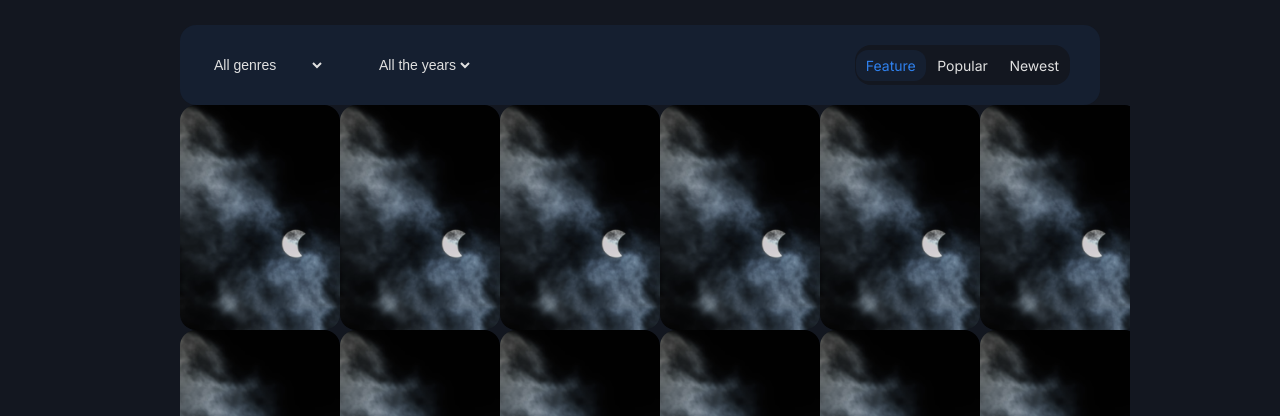
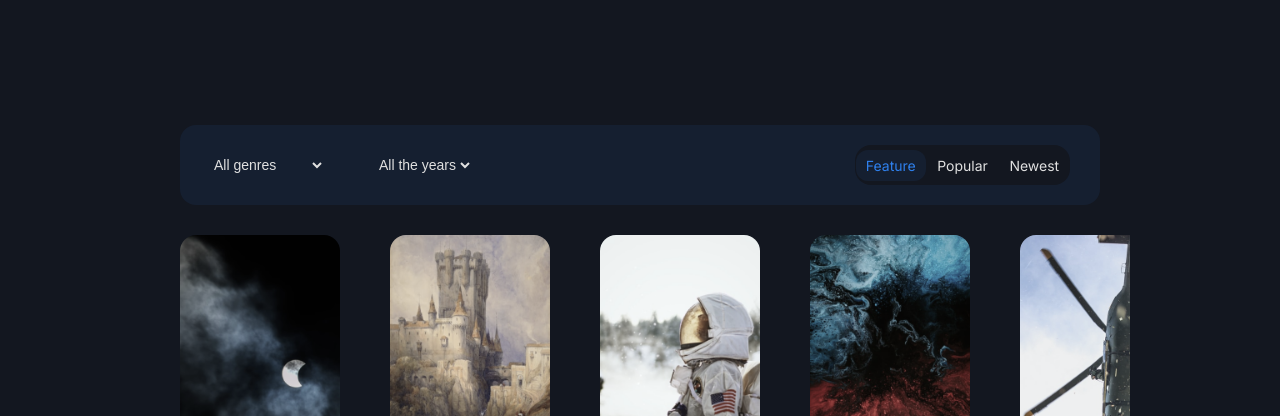
Before and after one commit to dev3h/flix-tv-clone, a plain HTML site: page index.html in a window 1280 px wide. Shown: the part 384-800 px from the top of the page. Drawn offline with Linux system fonts and the light colour scheme.

Commit message:
edit catalog html

```diff
--- a/assets/css/home/_catalog.css
+++ b/assets/css/home/_catalog.css
@@ -3,7 +3,7 @@
   padding: 3rem 0 8rem;
 }
 .catalog  > .container {
-  min-height: 100vh;
+  overflow: hidden;
 }
 .catalog-main {
   width: 100%;
@@ -12,6 +12,8 @@
 .catalog__nav {
   width: 100%;
   height: 8rem;
+  margin-top: 10rem;
+  margin-bottom: 3rem;
   padding: 2rem 3rem;
   border-radius: 1.6rem;
   display: flex;
@@ -44,6 +46,7 @@
   border-radius: 1.6rem;
   padding: 0.5rem 0;
   background: var(--bg-color);
+  cursor: pointer;
 }
 .catalog-radio span {
   display: block;
@@ -61,6 +64,7 @@
 .catalog__grid {
   display: grid;
   grid-template: repeat(3, 1fr) / repeat(6,1fr);
+  gap: 10rem 5rem;
 }
 .catalog__item {
   width: 16rem;
@@ -73,6 +77,7 @@
 }
 .card__cover  img {
   border-radius: 1.6rem;
+  transition: 0.3s ease-in-out;
 }
 a.card__cover:hover {
   color: #fff;
@@ -91,6 +96,10 @@ a.card__cover:hover {
   margin: 1.5rem 0;
   font-size: 1.7rem;
   font-family: var(--second-font);
+  overflow: hidden;
+  text-overflow: ellipsis;
+  white-space: nowrap;
+  color: var(--white-color);
 }
 .card__list {
   display: flex;
@@ -102,6 +111,9 @@ a.card__cover:hover {
 .card:hover .card__cover > i,
 .card:hover button {
   opacity: 1;
+}
+.card:hover .card__cover img {
+  filter: blur(0.3rem);
 }
 .card > button {
   position: absolute;
--- a/index.html
+++ b/index.html
@@ -359,11 +359,11 @@
                     </ul>
                   </div>
                 </div>
-                <!-- grid item 1 -->
+                <!-- grid item 2 -->
                 <div class="catalog__item">
                   <div class="card">
                     <a href="#" class="card__cover">
-                      <img src="./assets/images/catalog/catalog1.png" alt="" />
+                      <img src="./assets/images/catalog/catalog2.png" alt="" />
                       <i class="fal fa-play-circle"></i>
                     </a>
                     <button type="button" class="card__add">
@@ -371,23 +371,23 @@
                     </button>
                     <button type="button" class="card__rating">
                       <i class="fal fa-star"></i>
-                      9.1
+                      8.1
                     </button>
                     <h3 class="card__title">
-                      <a href="#">The Good Lord Bird</a>
+                      <a href="#">The Dictator</a>
                     </h3>
                     <ul class="card__list">
                       <li>Free</li>
-                      <li>Action</li>
-                      <li>2019</li>
+                      <li>Comedy</li>
+                      <li>2012</li>
                     </ul>
                   </div>
                 </div>
-                <!-- grid item 1 -->
+                <!-- grid item 3 -->
                 <div class="catalog__item">
                   <div class="card">
                     <a href="#" class="card__cover">
-                      <img src="./assets/images/catalog/catalog1.png" alt="" />
+                      <img src="./assets/images/catalog/catalog3.png" alt="" />
                       <i class="fal fa-play-circle"></i>
                     </a>
                     <button type="button" class="card__add">
@@ -395,23 +395,23 @@
                     </button>
                     <button type="button" class="card__rating">
                       <i class="fal fa-star"></i>
-                      9.1
+                      7.9
                     </button>
                     <h3 class="card__title">
-                      <a href="#">The Good Lord Bird</a>
+                      <a href="#">12 Years a Slave</a>
                     </h3>
                     <ul class="card__list">
                       <li>Free</li>
-                      <li>Action</li>
-                      <li>2019</li>
+                      <li>History</li>
+                      <li>2013</li>
                     </ul>
                   </div>
                 </div>
-                <!-- grid item 1 -->
+                <!-- grid item 4 -->
                 <div class="catalog__item">
                   <div class="card">
                     <a href="#" class="card__cover">
-                      <img src="./assets/images/catalog/catalog1.png" alt="" />
+                      <img src="./assets/images/catalog/catalog4.png" alt="" />
                       <i class="fal fa-play-circle"></i>
                     </a>
                     <button type="button" class="card__add">
@@ -419,23 +419,23 @@
                     </button>
                     <button type="button" class="card__rating">
                       <i class="fal fa-star"></i>
-                      9.1
+                      8.8
                     </button>
                     <h3 class="card__title">
-                      <a href="#">The Good Lord Bird</a>
+                      <a href="#">Get On Up</a>
                     </h3>
                     <ul class="card__list">
                       <li>Free</li>
-                      <li>Action</li>
-                      <li>2019</li>
+                      <li>Biography</li>
+                      <li>2014</li>
                     </ul>
                   </div>
                 </div>
-                <!-- grid item 1 -->
+                <!-- grid item 5 -->
                 <div class="catalog__item">
                   <div class="card">
                     <a href="#" class="card__cover">
-                      <img src="./assets/images/catalog/catalog1.png" alt="" />
+                      <img src="./assets/images/catalog/catalog5.png" alt="" />
                       <i class="fal fa-play-circle"></i>
                     </a>
                     <button type="button" class="card__add">
@@ -443,23 +443,23 @@
                     </button>
                     <button type="button" class="card__rating">
                       <i class="fal fa-star"></i>
-                      9.1
+                      7.1
                     </button>
                     <h3 class="card__title">
-                      <a href="#">The Good Lord Bird</a>
+                      <a href="#">Interview With the Vampire</a>
                     </h3>
                     <ul class="card__list">
                       <li>Free</li>
-                      <li>Action</li>
-                      <li>2019</li>
+                      <li>Horror</li>
+                      <li>1994</li>
                     </ul>
                   </div>
                 </div>
-                <!-- grid item 1 -->
+                <!-- grid item 6 -->
                 <div class="catalog__item">
                   <div class="card">
                     <a href="#" class="card__cover">
-                      <img src="./assets/images/catalog/catalog1.png" alt="" />
+                      <img src="./assets/images/catalog/catalog6.png" alt="" />
                       <i class="fal fa-play-circle"></i>
                     </a>
                     <button type="button" class="card__add">
@@ -467,15 +467,15 @@
                     </button>
                     <button type="button" class="card__rating">
                       <i class="fal fa-star"></i>
-                      9.1
+                      8.6
                     </button>
                     <h3 class="card__title">
-                      <a href="#">The Good Lord Bird</a>
+                      <a href="#">Pawn Sacrifice</a>
                     </h3>
                     <ul class="card__list">
                       <li>Free</li>
-                      <li>Action</li>
-                      <li>2019</li>
+                      <li>History</li>
+                      <li>2015</li>
                     </ul>
                   </div>
                 </div>
```
Also changed, not shown: assets/images/catalog/catalog2.png (added), assets/images/catalog/catalog3.png (added), assets/images/catalog/catalog4.png (added), assets/images/catalog/catalog5.png (added), assets/images/catalog/catalog6.png (added).
